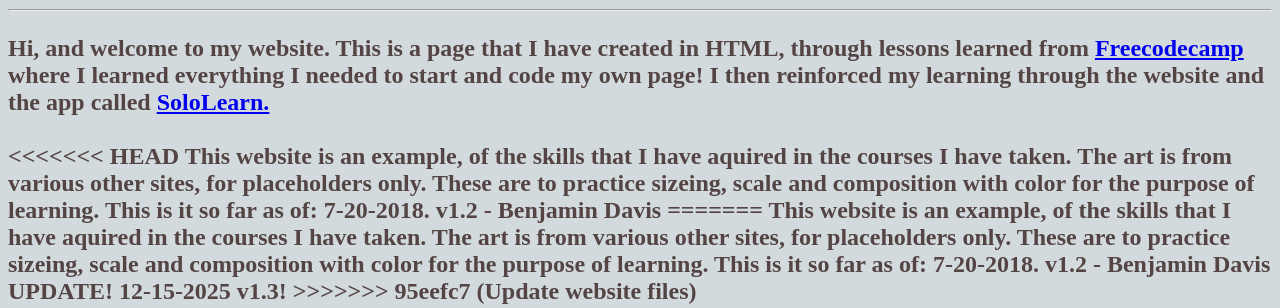
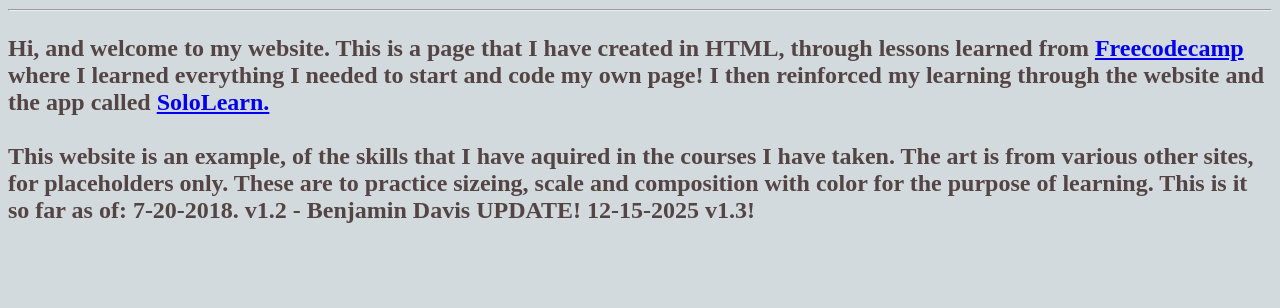
Before and after one commit to Ben3dv/Ben3dv.github.io, a plain HTML site: page index.html in a window 1280 px wide. Shown: the part 521-829 px from the top of the page. Drawn offline with Linux system fonts and the light colour scheme.

Commit message:
fix index.html

```diff
--- a/index.html
+++ b/index.html
@@ -65,11 +65,8 @@
 		 <!-- white space line breaks for readability.													 -->
 		  <br> <br>
 
-<<<<<<< HEAD
-		 This website is an example, of the skills that I have aquired in the courses I have taken. The art is from various other sites, for placeholders only. These are to practice sizeing, scale and composition with color for the purpose of learning. This is it so far as of: 7-20-2018. v1.2 - Benjamin Davis
-=======
 		 This website is an example, of the skills that I have aquired in the courses I have taken. The art is from various other sites, for placeholders only. These are to practice sizeing, scale and composition with color for the purpose of learning. This is it so far as of: 7-20-2018. v1.2 - Benjamin Davis UPDATE! 12-15-2025 v1.3!
->>>>>>> 95eefc7 (Update website files)
+
 		</p>
 
 
```
